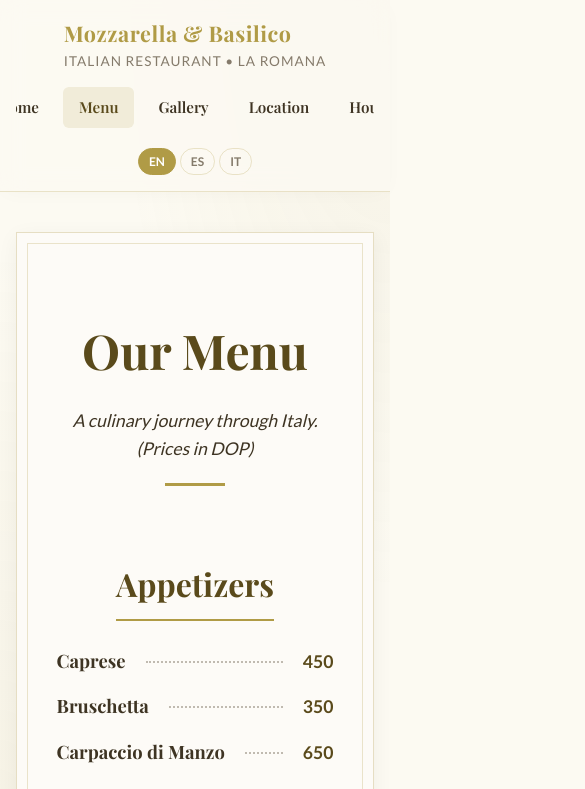
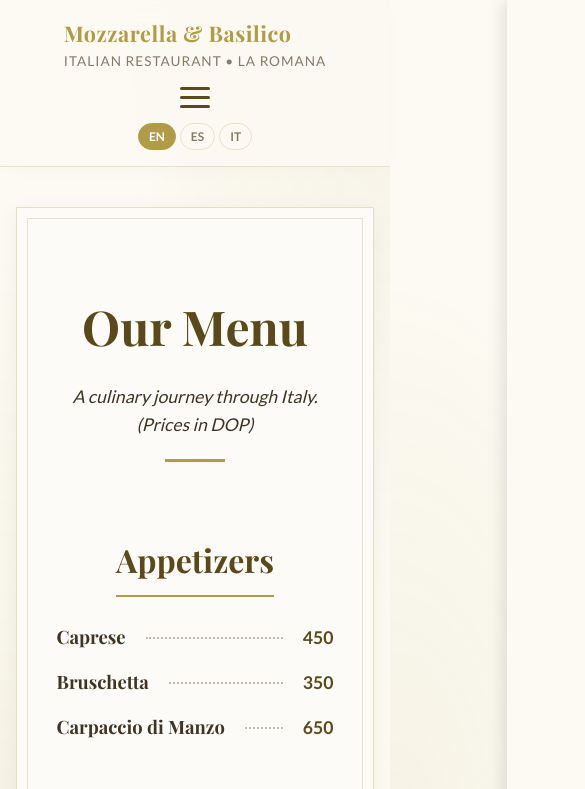
Before and after one commit to Antonio2017-dev/mozzarella-basilico, a plain HTML site: page menu.html in a window 390 px wide. Shown: the top 789 px of the page, 585 px wide, since content can reach past the window. Drawn offline with nearby package versions, Linux system fonts and the light colour scheme; a web font is replaced by a local one.

Commit message:
Phase 6: Sales Polish, Mobile Menu, Animations

```diff
--- a/css/styles.css
+++ b/css/styles.css
@@ -752,3 +752,78 @@ footer {
   background: var(--accent);
   margin: 0 auto;
 }
+/* Phase 6: Mobile Menu & Animations */
+
+/* Mobile Menu Toggle */
+.menu-toggle {
+  display: none;
+  flex-direction: column;
+  justify-content: space-between;
+  width: 30px;
+  height: 21px;
+  background: transparent;
+  border: none;
+  cursor: pointer;
+  padding: 0;
+  z-index: 1001; /* Above mobile nav */
+}
+.menu-toggle span {
+  width: 100%;
+  height: 3px;
+  background-color: var(--accent2);
+  border-radius: 3px;
+  transition: all 0.3s ease;
+}
+
+/* Mobile Nav Styles */
+@media (max-width: 768px) {
+  .menu-toggle {
+    display: flex;
+  }
+
+  nav {
+    position: fixed;
+    top: 0;
+    right: -100%;
+    width: 70%;
+    height: 100vh;
+    background: var(--bg);
+    flex-direction: column;
+    justify-content: center;
+    align-items: center;
+    box-shadow: -5px 0 15px rgba(0,0,0,0.1);
+    transition: right 0.4s ease;
+    z-index: 1000;
+  }
+
+  nav.active {
+    right: 0;
+  }
+
+  nav .navlink {
+    margin: 20px 0;
+    font-size: 1.5rem;
+  }
+
+  /* Hamburger Animation */
+  .menu-toggle.open span:nth-child(1) {
+    transform: rotate(45deg) translate(5px, 6px);
+  }
+  .menu-toggle.open span:nth-child(2) {
+    opacity: 0;
+  }
+  .menu-toggle.open span:nth-child(3) {
+    transform: rotate(-45deg) translate(5px, -6px);
+  }
+}
+
+/* Scroll Animations */
+.reveal {
+  opacity: 0;
+  transform: translateY(30px);
+  transition: all 0.8s ease-out;
+}
+.reveal.active {
+  opacity: 1;
+  transform: translateY(0);
+}
--- a/js/main.js
+++ b/js/main.js
@@ -65,3 +65,47 @@
   updateLangButtons(lang);
   updateReserveLinks(lang);
 })();
+
+/* Phase 6: Mobile Toggle & Scroll Animations */
+document.addEventListener('DOMContentLoaded', () => {
+    // 1. Mobile Menu Toggle
+    const toggleBtn = document.querySelector('.menu-toggle');
+    const nav = document.querySelector('nav');
+
+    if (toggleBtn) {
+        toggleBtn.addEventListener('click', () => {
+            nav.classList.toggle('active');
+            toggleBtn.classList.toggle('open');
+            // Optional: Prevent scrolling body when menu is open?
+            // document.body.style.overflow = nav.classList.contains('active') ? 'hidden' : '';
+        });
+
+        // Close menu when clicking a link
+        nav.querySelectorAll('a').forEach(link => {
+            link.addEventListener('click', () => {
+                nav.classList.remove('active');
+                toggleBtn.classList.remove('open');
+            });
+        });
+    }
+
+    // 2. Scroll Animations
+    // Select all cards, heroes, and headers to animate
+    const revealElements = document.querySelectorAll('.card, .hero, .menu-section, .hours-card');
+
+    // Add .reveal class initially
+    revealElements.forEach(el => el.classList.add('reveal'));
+
+    const revealObserver = new IntersectionObserver((entries, observer) => {
+        entries.forEach(entry => {
+            if (entry.isIntersecting) {
+                entry.target.classList.add('active');
+                observer.unobserve(entry.target); // Animate only once
+            }
+        });
+    }, {
+        threshold: 0.1
+    });
+
+    revealElements.forEach(el => revealObserver.observe(el));
+});
--- a/menu.html
+++ b/menu.html
@@ -7,6 +7,13 @@
   <title>Menu — Mozzarella & Basilico</title>
   <meta name="description" content="Our Menu — Mozzarella & Basilico." />
   <link rel="stylesheet" href="css/styles.css" />
+  <link rel="icon" type="image/png" href="logo.png" />
+
+  <!-- Open Graph -->
+  <meta property="og:title" content="Menu — Mozzarella & Basilico" />
+  <meta property="og:description"
+    content="A culinary journey through Italy. Browse our Antipasti, Pasta, Pizza, and Dolci." />
+  <meta property="og:image" content="https://antonio2017-dev.github.io/mozzarella-basilico/logo.png" />
 </head>
 
 <body>
@@ -16,6 +23,12 @@
         <strong>Mozzarella & Basilico</strong>
         <span data-i18n="brandTag">Italian Restaurant • La Romana</span>
       </div>
+
+      <button class="menu-toggle" aria-label="Toggle Menu">
+        <span></span>
+        <span></span>
+        <span></span>
+      </button>
 
       <nav>
         <a class="navlink" href="index.html" data-i18n="navHome">Home</a>
```
Also changed, not shown: hours.html (+12 -0 lines), index.html (+13 -0 lines), location.html (+12 -0 lines).
